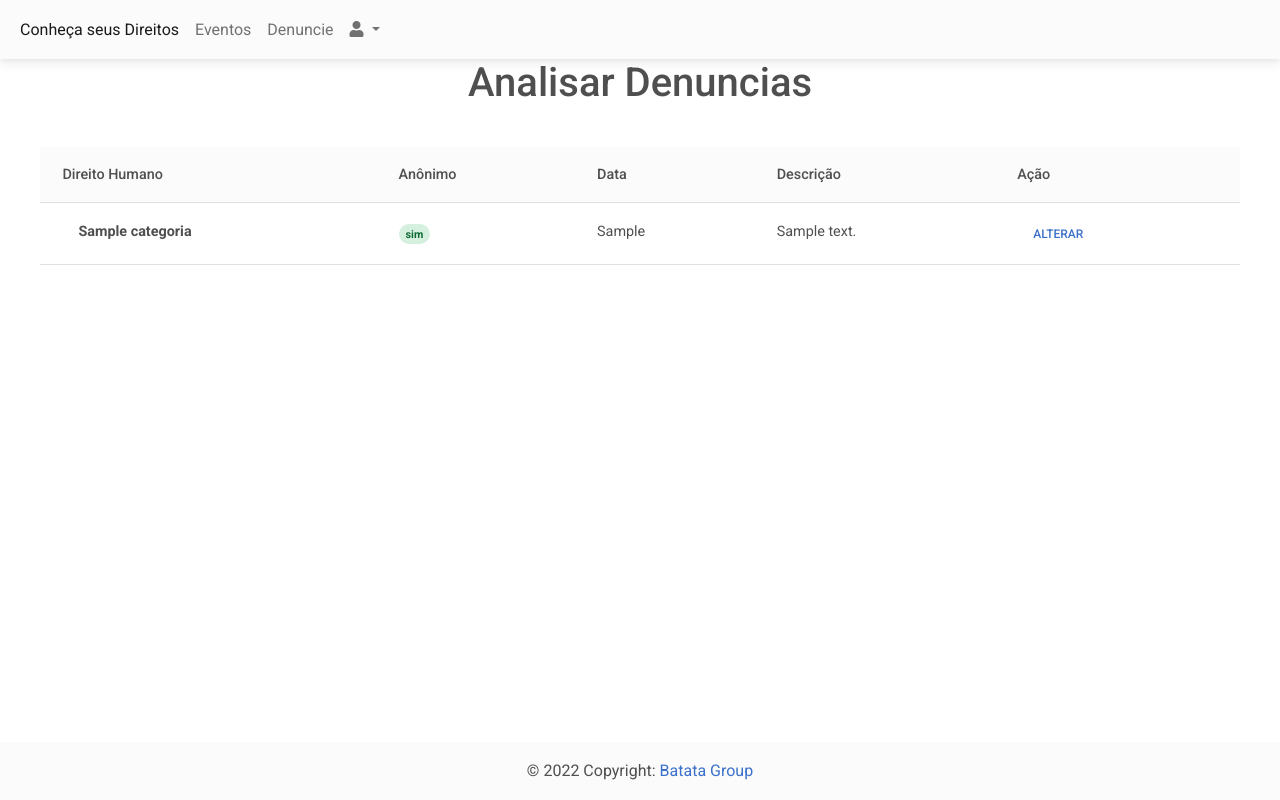
After one commit to ViniciusACaldeira/Dihu, a CodeIgniter app: page /dihu/denuncie/analisar in a window 1280 px wide. The commit adds this page. Run offline with CodeIgniter, Linux system fonts and the light colour scheme; tables that the repository leaves empty or names only in its code hold one stand-in row (values such as "Sample post").

Commit message:
Funcionalidade de Denuncia

```diff
--- a/application/controllers/Denuncie.php
+++ b/application/controllers/Denuncie.php
@@ -8,6 +8,27 @@ class Denuncie extends CI_Controller {
 		$this->load->view('common/header');
 		$this->load->view('common/navbar');
 
+		$this->load->model('categoria/categoriaModel');
+        $Data['categorias'] = $this->categoriaModel->coletaCategorias( );
+
+		$this->load->view('cadastro/denuncia/denuncia', $Data);
+
+		$this->load->model('denuncia/denunciaModel');
+        $this->denunciaModel->criar();
+
+        //$this->load->view('usuario/login');
+		$this->load->view('common/footer');
+	}
+
+	public function analisar( ){
+		$this->load->view('common/header');
+		$this->load->view('common/navbar');
+
+		$this->load->model('denuncia/denunciaModel');
+        $Data['dados'] = $this->denunciaModel->listar();
+
+		$this->load->view('denuncia/analisar', $Data);
+
         //$this->load->view('usuario/login');
 		$this->load->view('common/footer');
 	}
--- /dev/null
+++ b/application/models/denuncia/denunciaModel.php
@@ -0,0 +1,37 @@
+<?php
+    class denunciaModel extends CI_Model{
+
+        const NOVO = 1;
+        const VISTO = 2;
+
+        public function criar()
+        {
+            if(!sizeof($_POST))
+                return;
+
+            $categoriaID = $this->input->post('categoria');
+            $anonimo = $this->input->post('anonimo');
+            $descricao = $this->input->post('descricao');
+            $usuario = "NULL";
+            $status = $this::NOVO;
+
+            if( empty($descricao) )
+                return;
+
+            if( $anonimo != 1 )
+                $anonimo = 0;
+
+            $sql = "INSERT INTO denuncia (categoriaID, anonimo, descricao, usuarioID, status, data)
+                    VALUES ( $categoriaID, $anonimo, '$descricao', $usuario, $status, now() )";
+            $this->db->query($sql);
+        }
+
+        public function listar( )
+        {
+            $sql = "SELECT d.*, c.nome direitoHumano FROM denuncia d
+                    INNER JOIN categoria c ON d.categoriaID = c.ID";
+
+            return $this->db->query($sql)->result( );
+        }
+
+    }
--- a/application/views/common/navbar.php
+++ b/application/views/common/navbar.php
@@ -38,7 +38,7 @@
                         <a class="dropdown-item" href="<?= base_url('eventos/cadastro'); ?>">Cadastrar Eventos</a>
                     </li>
                     <li>
-                        <a class="dropdown-item" href="">Analisar Denuncias</a>
+                        <a class="dropdown-item" href="<?= base_url('denuncie/analisar'); ?>">Analisar Denuncias</a>
                     </li>
 
                     <li><hr class="dropdown-divider" /></li>
--- /dev/null
+++ b/application/views/denuncia/analisar.php
@@ -0,0 +1,42 @@
+<h1 class="titulo">Analisar Denuncias</h1>
+
+<div class="content">
+        <table class="table align-middle mb-0 bg-white">
+            <thead class="bg-light">
+              <tr>
+                <th>Direito Humano</th>
+                <th>Anônimo</th>
+                <th>Data</th>
+                <th>Descrição</th>
+                <th>Ação</th>
+              </tr>
+            </thead>
+            <tbody>
+                <?php foreach( $dados as $linha): ?>
+                    <tr>
+                        <td>
+                            <div class="d-flex align-items-center">
+                                <div class="ms-3">
+                                    <p class="fw-bold mb-1"><?= $linha->direitoHumano ?></p>
+                                </div>
+                            </div>
+                        </td>
+                        <td>
+                            <span class="badge badge-<?= $linha->anonimo ? "success" : "danger" ?> rounded-pill d-inline"><?= $linha->anonimo ? "sim": "não" ?></span>
+                        </td>
+                        <td>
+                            <p class="fw-normal mb-1"><?= $linha->data ?></p>
+                        </td>
+                        <td>
+                            <p class="fw-normal mb-1"><?= $linha->descricao ?></p>
+                        </td>
+                        <td>
+                            <button type="button" class="btn btn-link btn-sm btn-rounded">
+                                Alterar
+                            </button>
+                        </td>
+                    </tr>
+                <?php endforeach;?>
+            </tbody>
+          </table>
+    </div>
```
Also changed, not shown: application/views/cadastro/denuncia/denuncia.php (added, +28 -0 lines).
